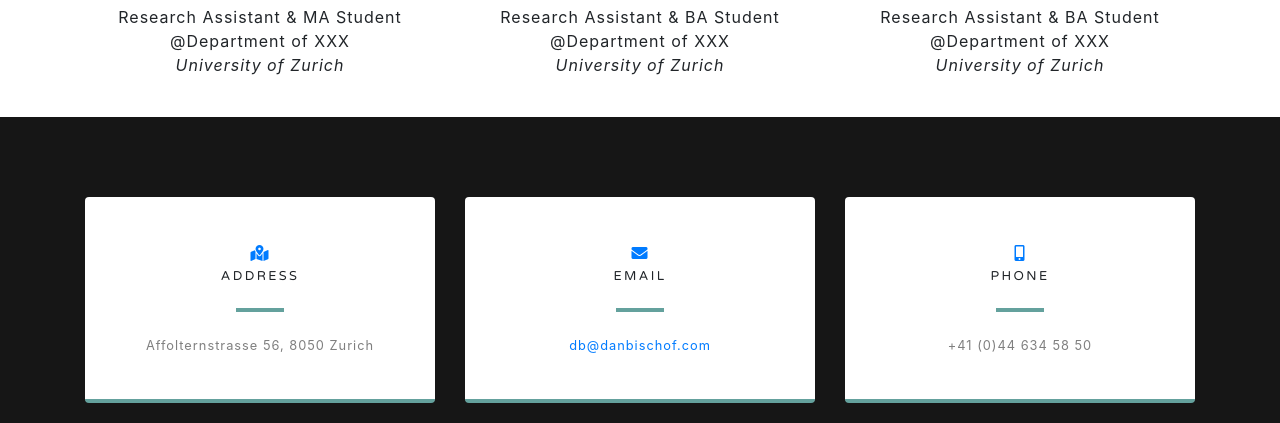
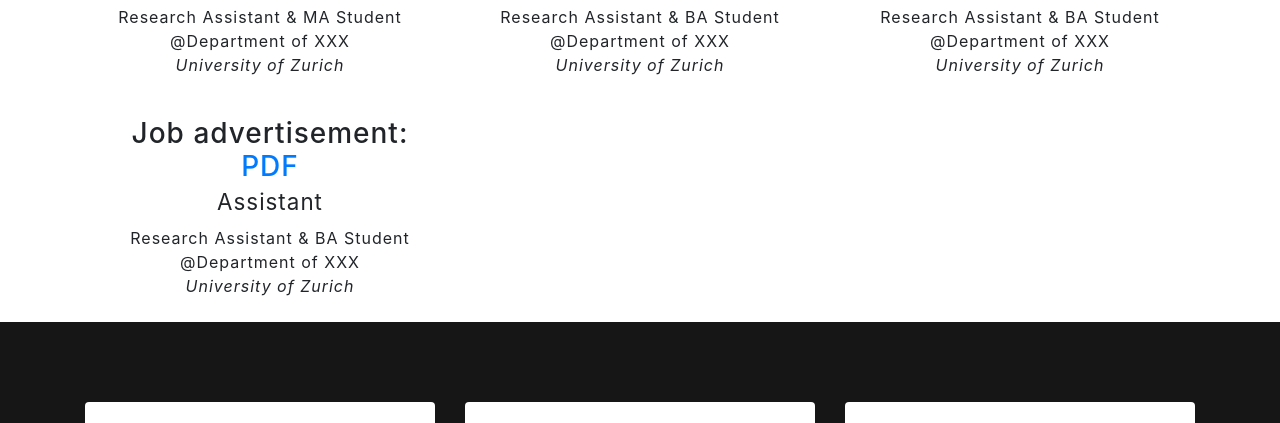
Before and after one commit to extremeentrance/extremeentrance.github.io, a website with bundled scripts: page index.html in a window 1280 px wide. Shown: the part 8728-9151 px from the top of the page. Built offline with nearby package versions, Linux system fonts and the light colour scheme.

Commit message:
Update index.html

```diff
--- a/index.html
+++ b/index.html
@@ -424,6 +424,14 @@
       </h3>
       <p>Research Assistant & BA Student <br> @Department of XXX <br> <i>University of Zurich</i> </p>
     </div>
+    </div>
+    <div class="col-lg-4 col-sm-6 text-center mb-4">
+      <h3>Job advertisement: <br>
+   <a href="https://www.dropbox.com/s/zp4hkesnjyzgjjg/EPhiwiBa.pdf?raw=1">PDF</a>  <br>
+        <small>Assistant</small>
+      </h3>
+      <p>Research Assistant & BA Student <br> @Department of XXX <br> <i>University of Zurich</i> </p>
+    </div>
   </div>
 
 </div>
```
